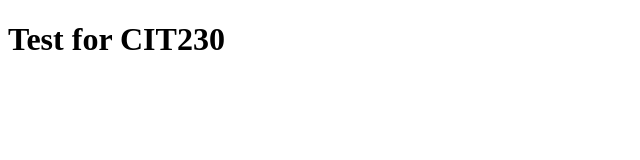
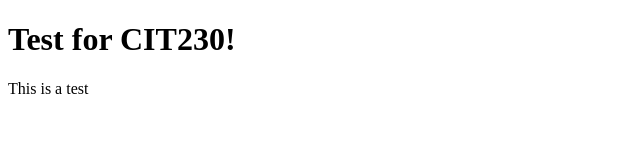
Before and after one commit to Andromeda1997/Andromeda1997.github.io, a plain HTML site: page index.html in a window 1280 px wide. Shown: the whole page, without its empty margins (0-640 px from the left). Drawn offline with Linux system fonts and the light colour scheme.

Commit message:
Added a p tag

```diff
--- a/index.html
+++ b/index.html
@@ -6,6 +6,7 @@
 </head>
 
 <body>
-<h1>Test for CIT230</h1>
+<h1>Test for CIT230! </h1>
+    <p>This is a test</p>
 </body>
 </html>
```
